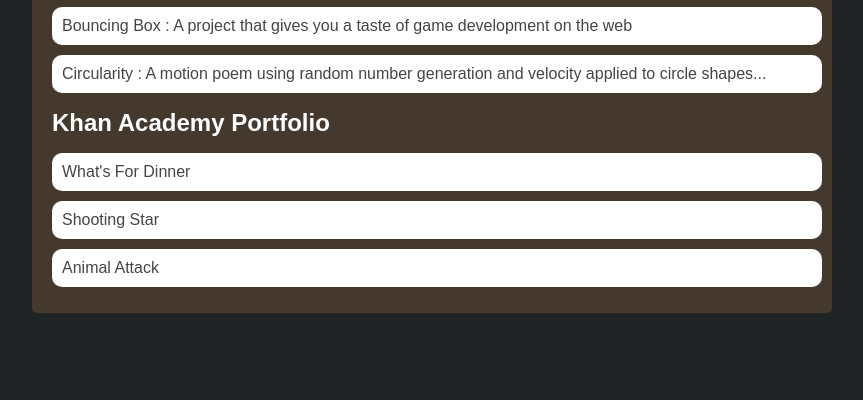
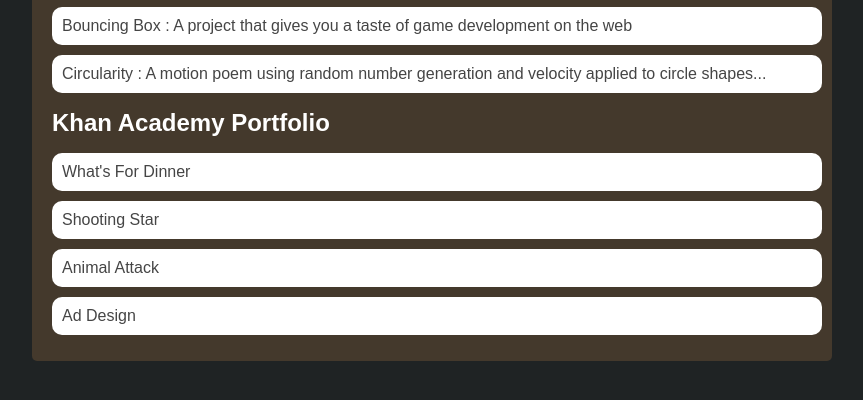
Before and after one commit to EthanPinson/EthanPinson.github.io, a plain HTML site: page portfolio.html in a window 1280 px wide. Shown: the part 244-644 px from the top of the page, without its empty margins (208-1071 px from the left). Drawn offline with Linux system fonts and the light colour scheme.

Commit message:
ad design (this one sucks)

```diff
--- a/portfolio.html
+++ b/portfolio.html
@@ -37,6 +37,9 @@
                     <li><a
                             href="https://www.khanacademy.org/computer-programming/spin-off-of-project-animal-attack/6148696892162048?authuser=0">Animal
                             Attack</a></li>
+                    <li><a
+                            href="https://www.khanacademy.org/computer-programming/spin-off-of-project-ad-design/5791628798640128">Ad
+                            Design</a></li>
                 </ul>
             </div>
         </main>
```
